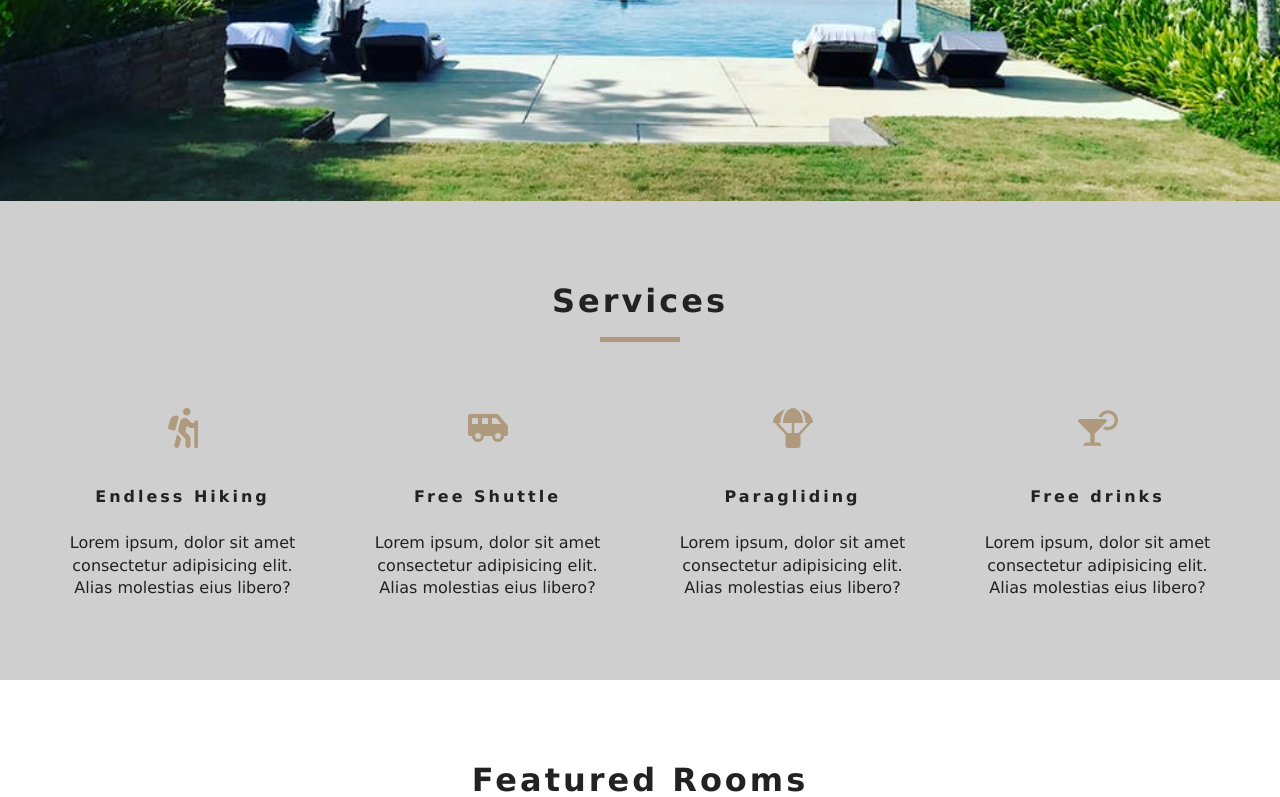
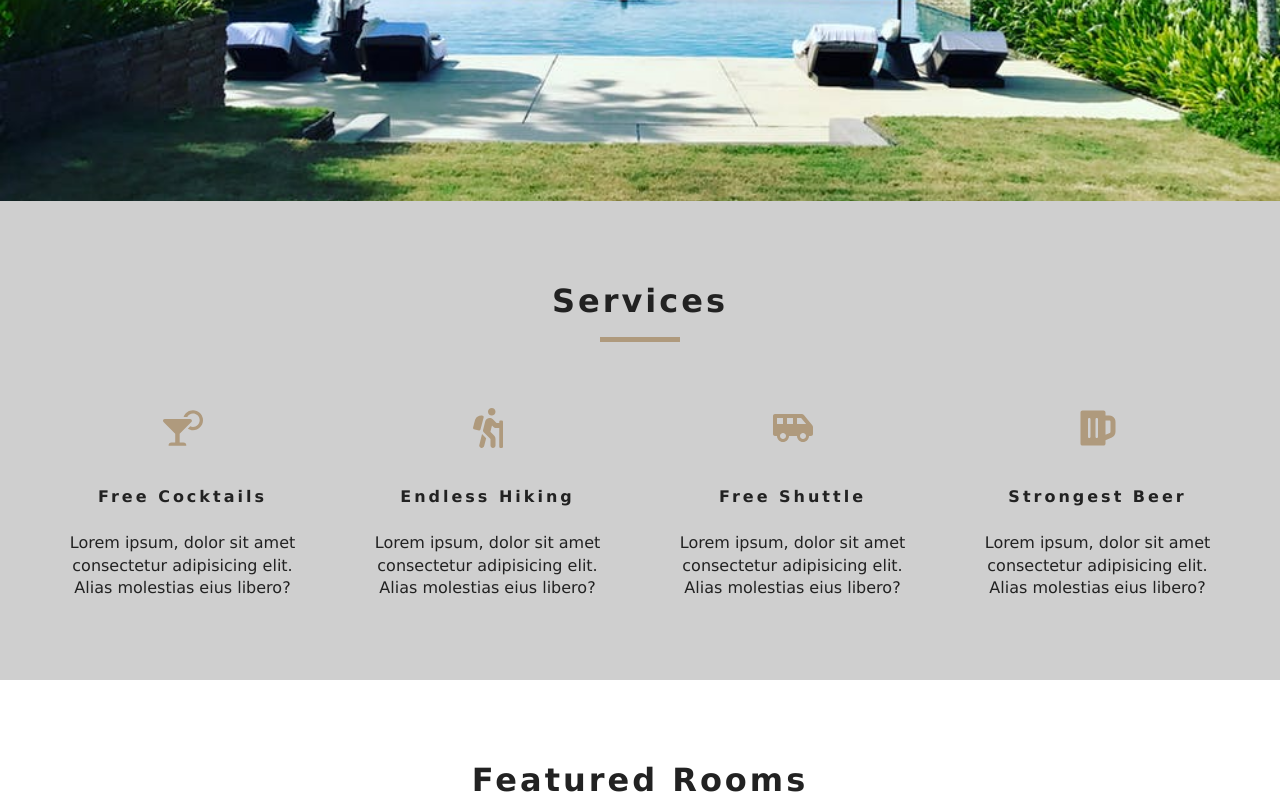
Before and after one commit to muhammad-usama-aleem/Cafe-e-commerece, a React (Create React App) app: page / in a window 1280 px wide. Shown: the part 599-1396 px from the top of the page. Built offline with nearby package versions, Linux system fonts and the light colour scheme.

Commit message:
adding rooms files and debugging errors

```diff
--- a/src/component/Services.js
+++ b/src/component/Services.js
@@ -1,49 +1,43 @@
 import React, { Component } from "react";
-import {
-  FaCocktail,
-  FaHiking,
-  FaShuttleVan,
-  FaParachuteBox,
-} from "react-icons/fa";
+import { FaCocktail, FaHiking, FaShuttleVan, FaBeer } from "react-icons/fa";
 import Title from "./Title";
-
-class Services extends Component {
+export default class Services extends Component {
   state = {
     services: [
+      {
+        icon: <FaCocktail />,
+        title: "Free Cocktails",
+        info:
+          "Lorem ipsum, dolor sit amet consectetur adipisicing elit. Alias molestias eius libero?"
+      },
       {
         icon: <FaHiking />,
         title: "Endless Hiking",
         info:
-          "Lorem ipsum, dolor sit amet consectetur adipisicing elit. Alias molestias eius libero?",
+          "Lorem ipsum, dolor sit amet consectetur adipisicing elit. Alias molestias eius libero?"
       },
       {
         icon: <FaShuttleVan />,
         title: "Free Shuttle",
         info:
-          "Lorem ipsum, dolor sit amet consectetur adipisicing elit. Alias molestias eius libero?",
+          "Lorem ipsum, dolor sit amet consectetur adipisicing elit. Alias molestias eius libero?"
       },
       {
-        icon: <FaParachuteBox />,
-        title: "Paragliding",
+        icon: <FaBeer />,
+        title: "Strongest Beer",
         info:
-          "Lorem ipsum, dolor sit amet consectetur adipisicing elit. Alias molestias eius libero?",
-      },
-      {
-        icon: <FaCocktail />,
-        title: "Free drinks",
-        info:
-          "Lorem ipsum, dolor sit amet consectetur adipisicing elit. Alias molestias eius libero?",
-      },
-    ],
+          "Lorem ipsum, dolor sit amet consectetur adipisicing elit. Alias molestias eius libero?"
+      }
+    ]
   };
   render() {
     return (
       <section className="services">
-        <Title title="Services" />
+        <Title title="services" />
         <div className="services-center">
-          {this.state.services.map((item, index) => {
+          {this.state.services.map(item => {
             return (
-              <article key={index} className="service">
+              <article key={`item-${item.title}`} className="service">
                 <span>{item.icon}</span>
                 <h6>{item.title}</h6>
                 <p>{item.info}</p>
@@ -55,5 +49,3 @@ class Services extends Component {
     );
   }
 }
-
-export default Services;
--- a/src/component/StyledHero.js
+++ b/src/component/StyledHero.js
@@ -2,7 +2,7 @@ import styled from "styled-components";
 import defaultImg from "../images/room-1.jpeg";
 const StyledHero = styled.header`
   min-height: 60vh;
-  background: url(${defaultImg});
+  /* background: url(${defaultImg}); */
   background: url(${props => (props.img ? props.img : defaultImg)});
   display: flex;
   align-items: center;
--- a/src/context.js
+++ b/src/context.js
@@ -73,23 +73,20 @@ export default class RoomProvider extends Component {
       let images = item.fields.images.map(image => image.fields.file.url);
 
       let room = { ...item.fields, images, id };
-      // console.log(room);
       return room;
     });
-    // console.log(tempItems);
     return tempItems;
   }
   getRoom = slug => {
     let tempRooms = [...this.state.rooms];
     const room = tempRooms.find(room => room.slug === slug);
-    console.log(room, "room");
-    console.log(tempRooms)
     return room;
   };
   handleChange = event => {
     const target = event.target;
     const value = target.type === "checkbox" ? target.checked : target.value;
     const name = target.name;
+    console.log(name, value);
 
     this.setState(
       {
--- a/src/pages/Home.js
+++ b/src/pages/Home.js
@@ -1,20 +1,19 @@
 import React from "react";
+import { Link } from "react-router-dom";
 import Hero from "../component/Hero";
 import Banner from "../component/Banner";
 import Services from "../component/Services";
-import { Link } from "react-router-dom";
 import FeaturedRooms from "../component/FeaturedRooms";
-
-export default function Home() {
+const home = () => {
   return (
     <>
       <Hero>
         <Banner
-          title="Luxurious rooms"
+          title="luxurious rooms"
           subtitle="deluxe rooms starting at $299"
         >
           <Link to="/rooms" className="btn-primary">
-            OUR ROOMS
+            our rooms
           </Link>
         </Banner>
       </Hero>
@@ -22,4 +21,6 @@ export default function Home() {
       <FeaturedRooms />
     </>
   );
-}
+};
+
+export default home;
--- a/src/pages/Rooms.js
+++ b/src/pages/Rooms.js
@@ -1,34 +1,21 @@
 import React from "react";
+import Hero from "../component/Hero";
+import Banner from "../component/Banner";
 import { Link } from "react-router-dom";
-import defaultImg from "../images/room-1.jpeg";
-import PropTypes from "prop-types";
-import { memo } from "react";
-const Room = memo(({ room }) => {
-  const { name, slug, images, price } = room;
-  // console.log(name);
+import RoomsContainer from "../component/RoomsContainer";
+const Rooms = () => {
   return (
-    <article className="room">
-      <div className="img-container">
-        <img src={images[0] || defaultImg} alt="single room" />
-        <div className="price-top">
-          <h6>${price}</h6>
-          <p>per night</p>
-        </div>
-        <Link to={`/rooms/${slug}`} className="btn-primary room-link">
-          features
-        </Link>
-      </div>
-      <p className="room-info">{name}</p>
-    </article>
+    <>
+      <Hero hero="roomsHero">
+        <Banner title="our rooms">
+          <Link to="/" className="btn-primary">
+            return home
+          </Link>
+        </Banner>
+      </Hero>
+      <RoomsContainer />
+    </>
   );
-});
+};
 
-Room.propTypes = {
-  room: PropTypes.shape({
-    name: PropTypes.string.isRequired,
-    slug: PropTypes.string.isRequired,
-    images: PropTypes.arrayOf(PropTypes.string).isRequired,
-    price: PropTypes.number.isRequired
-  })
-};
-export default Room;
+export default Rooms;
```
Also changed, not shown: src/component/RoomsList.js (line endings or trailing spaces).
